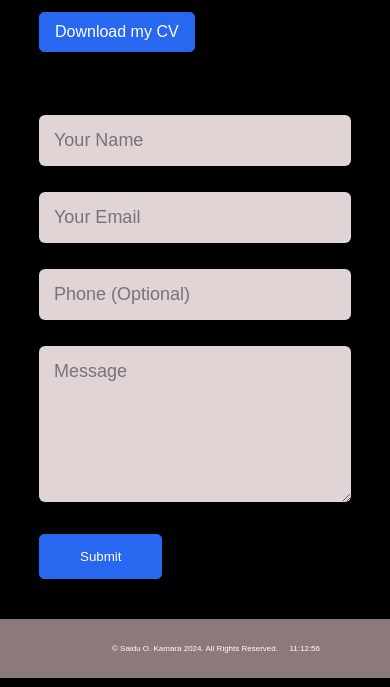
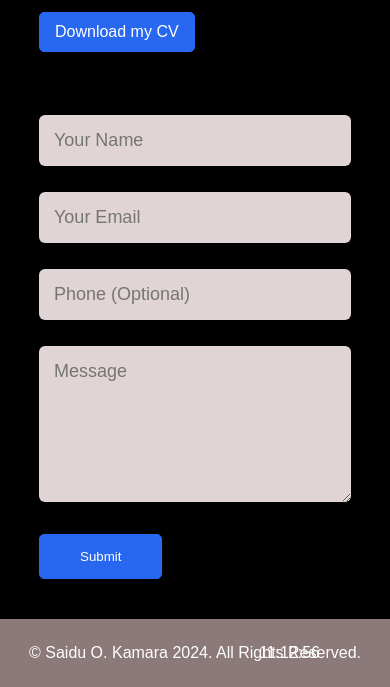
Before and after one commit to kamarasaiduo/aboutme, a plain HTML site: page index.html in a window 390 px wide. Shown: the part 4318-5005 px from the top of the page. Drawn offline with Linux system fonts and the light colour scheme.

Commit message:
Update style.css

```diff
--- a/style.css
+++ b/style.css
@@ -551,7 +551,7 @@ nav .fas{
       }
 
       .date-name, .date-string, .time-name, .time-string, .copyright{
-        font-size: 8px;
+        font-size: 16px;
 
       }
 
```
